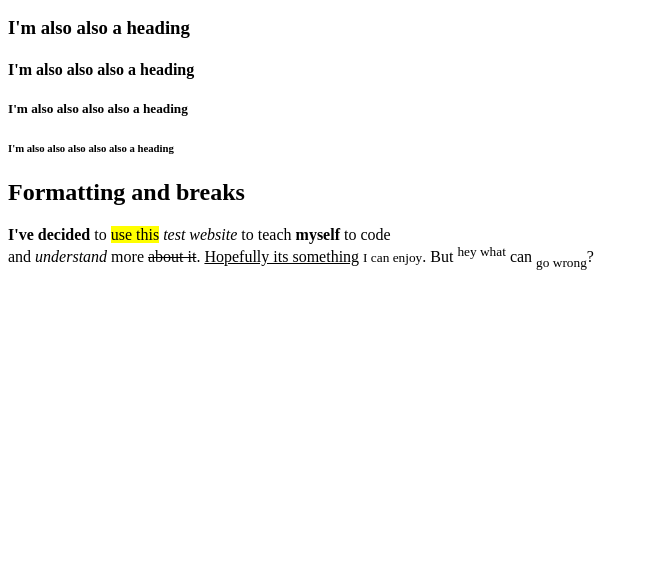
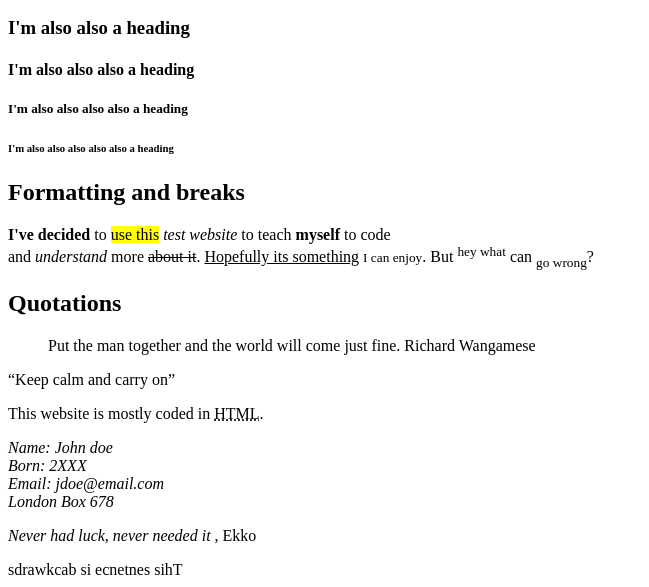
Before and after one commit to Roxasbtg/Website-Test, a plain HTML site: page index.html in a window 1280 px wide. Shown: the part 410-997 px from the top of the page, without its empty margins (0-649 px from the left). Before the commit the page ends 800 px from the top, so only its background shows below. Drawn offline with Linux system fonts and the light colour scheme.

Commit message:
Quotations/Citations added
- Learned Quotations and Citations

```diff
--- a/index.html
+++ b/index.html
@@ -40,5 +40,24 @@
         <b>I've decided</b> to <mark>use this</mark> <i>test website</i> to teach <strong>myself</strong> to code <br> and <em>understand</em>
         more <del>about it</del>. <ins>Hopefully its something</ins> <small>I can enjoy</small>. But <sup>hey what</sup> can <sub>go wrong</sub>?
     </p>
+
+    <h2>Quotations</h2>
+    <blockquote>Put the man together and the world will come just fine. Richard Wangamese</blockquote>
+    <p><q>Keep calm and carry on</q></p>
+    <p>This website is mostly coded in <abbr title = "Hypertext Markup Language">HTML</abbr>.</p>
+
+    <address>
+        Name: John doe<br>
+        Born: 2XXX<br>
+        Email: jdoe@email.com<br>
+        London
+        Box 678
+    </address>
+
+    <p><cite>Never had luck, never needed it</cite> , Ekko</p>
+
+    <bdo dir = "rtl">This sentence is backwards</bdo>
+
+
 </body>
 </html>
```
